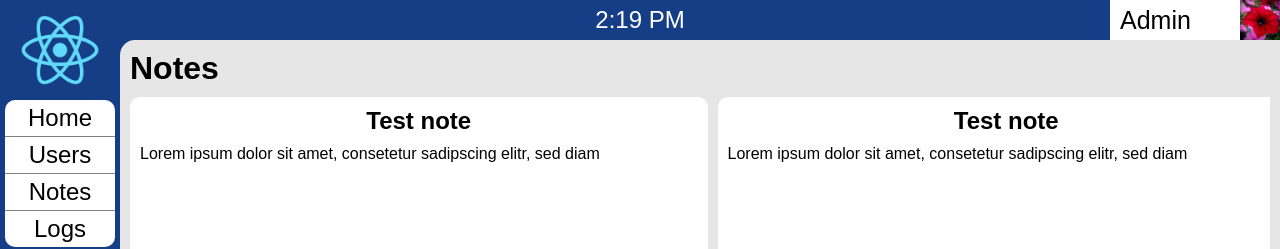
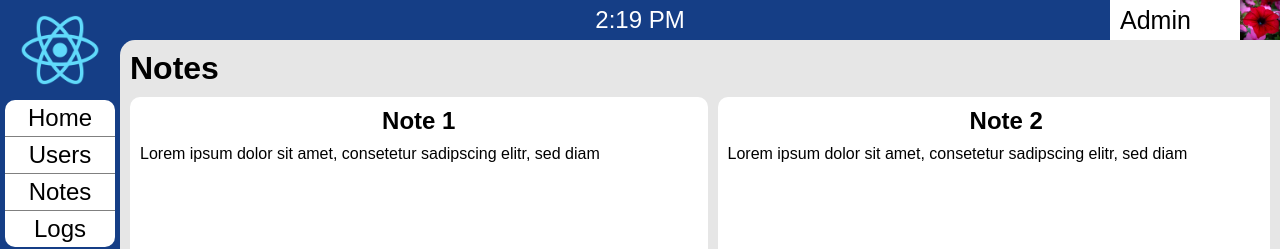
Before and after one commit to Lasse-Tom-Lang/react-dashboard, a React (Create React App) app: page /notes in a window 1280 px wide. Shown: the top 249 px of the page. Built offline with nearby package versions, Linux system fonts and the light colour scheme.

Commit message:
Some changes at the notes module

```diff
--- a/src/App.tsx
+++ b/src/App.tsx
@@ -5,6 +5,7 @@ import Main from './Main/Main';
 import Users from "./Users/Users";
 import Logs from "./Logs/Logs";
 import Notes from "./Notes/Notes";
+import NoteView from "./Notes/NoteView/NoteView";
 import Profile from "./Profile/Profile";
 import ErrorPage from "./ErrorPage";
 import { BrowserRouter, Routes, Route } from "react-router-dom"
@@ -18,6 +19,7 @@ function App() {
         <Route path="/" element={<Main />} />
         <Route path="/users" element={<Users />} />
         <Route path="/notes" element={<Notes />} />
+        <Route path="/notes/:noteID" element={<NoteView />} />
         <Route path="/logs" element={<Logs />} />
         <Route path="/profile" element={<Profile />} />
         <Route path="*" element={<ErrorPage />} />
--- a/src/Notes/Note.tsx
+++ b/src/Notes/Note.tsx
@@ -1,6 +1,9 @@
+import { Link } from "react-router-dom"
+
 interface NoteProps {
   title: string
   previewText: string
+  noteID: string
 }
 
 const Note:React.FC<NoteProps> = (props) => {
@@ -12,9 +15,9 @@ const Note:React.FC<NoteProps> = (props) => {
       <p>
         {props.previewText}
       </p>
-      <button>
+      <Link to={"/notes/" + props.noteID}>
         Open note
-      </button>
+      </Link>
     </div>
   )
 }
--- /dev/null
+++ b/src/Notes/NoteView/NoteView.tsx
@@ -0,0 +1,14 @@
+import { useParams } from 'react-router-dom'
+
+const NoteView = () => {
+
+  const { noteID } = useParams()
+
+  return (
+    <main>
+      {noteID}
+    </main>
+  )
+}
+
+export default NoteView
--- a/src/Notes/Notes.scss
+++ b/src/Notes/Notes.scss
@@ -21,7 +21,7 @@
       margin: 10px;
     }
 
-    button {
+    a {
       background-color: rgb(130, 215, 247);
       border: 0;
       outline: 0;
--- a/src/Notes/Notes.tsx
+++ b/src/Notes/Notes.tsx
@@ -1,13 +1,22 @@
 import Note from "./Note"
 
 const Notes = () => {
+
+  const notes = [
+    {title: "Note 1", noteID: "1", previewText: "Lorem ipsum dolor sit amet, consetetur sadipscing elitr, sed diam"},
+    {title: "Note 2", noteID: "2", previewText: "Lorem ipsum dolor sit amet, consetetur sadipscing elitr, sed diam"},
+    {title: "Note 3", noteID: "3", previewText: "Lorem ipsum dolor sit amet, consetetur sadipscing elitr, sed diam"}
+  ]
+
   return (
     <main>
       <h1>Notes</h1>
       <div id="noteGrid">
-        <Note title="Test note" previewText="Lorem ipsum dolor sit amet, consetetur sadipscing elitr, sed diam"/>
-        <Note title="Test note" previewText="Lorem ipsum dolor sit amet, consetetur sadipscing elitr, sed diam"/>
-        <Note title="Test note" previewText="Lorem ipsum dolor sit amet, consetetur sadipscing elitr, sed diam"/>
+        {
+          notes.map((note) => {
+            return (<Note title={note.title} noteID={note.noteID} previewText={note.previewText}/>)
+          })
+        }
       </div>
     </main>
   )
```
